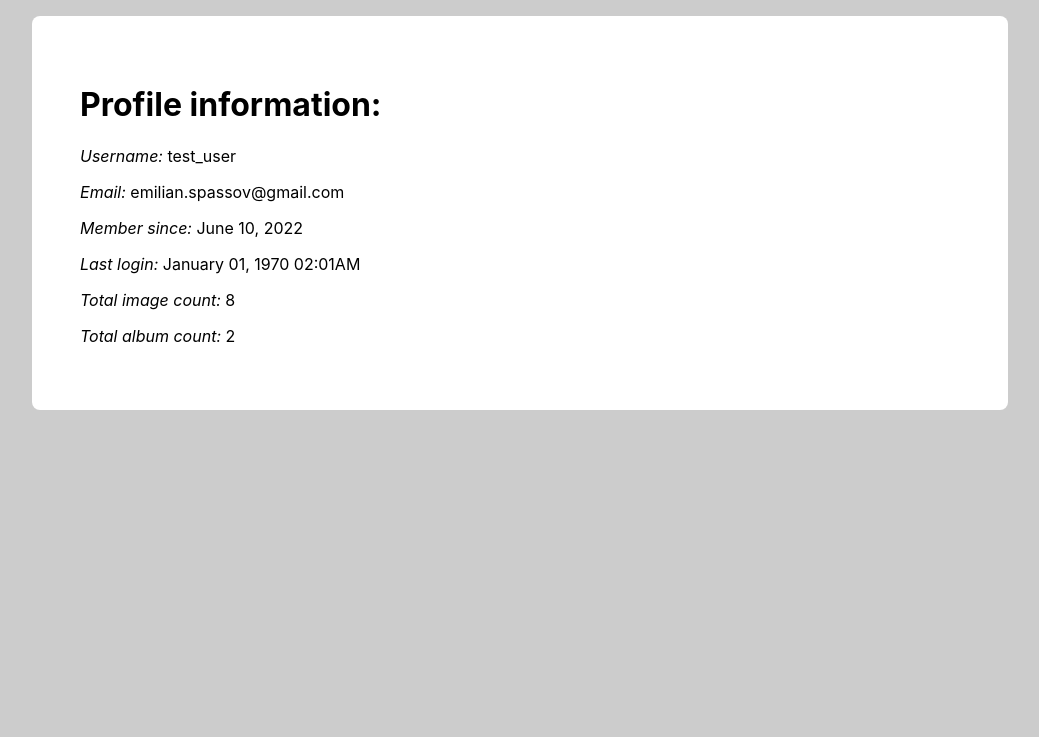
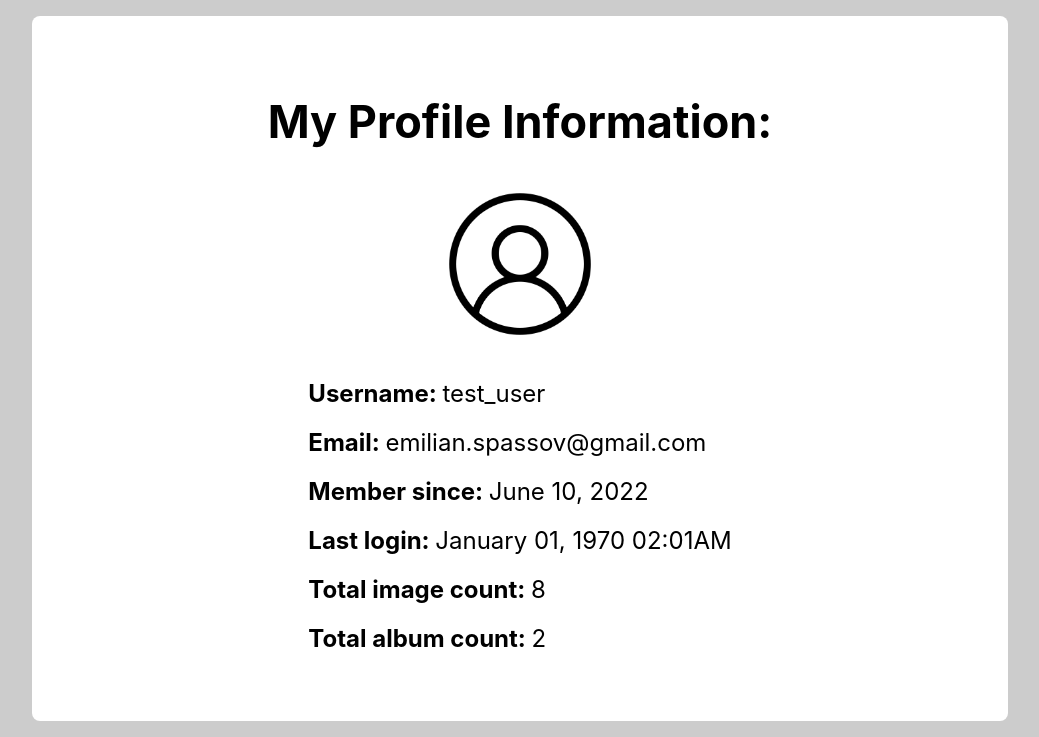
Before and after one commit to Emoto13/gallery, a PHP site: page /profile.php in a window 1280 px wide. Shown: the part 73-810 px from the top of the page, without its empty margins (120-1159 px from the left). Before the commit the page ends 483 px from the top, so only its background shows below. Run offline with PHP 8.4, Linux system fonts and the light colour scheme; the visitor is signed in with stand-in values (Sample User, id 1); data comes from the database, SQL or seed files in the repository.

Commit message:
Add profile page modifications

```diff
--- a/client/albums.php
+++ b/client/albums.php
@@ -7,9 +7,8 @@
     <div class="flex">
         <h1 id="albums-title" class="inline-flex">Albums</h1>
         <div class="inline-flex">
-            <button onclick="openModal()" class="form-button" id="create-album-btn">Create new album</button>
-            <button onclick="openMergeModal()" class="form-button" id="merge-album-btn">Merge existing
-                albums</button>
+            <button onclick="openModal()" class="form-button" id="create-album-btn">Create album</button>
+            <button onclick="openMergeModal()" class="form-button" id="merge-album-btn">Merge albums</button>
         </div>
     </div>
     <div class="modal" id="create-modal">
--- /dev/null
+++ b/client/css/profile.css
@@ -0,0 +1,27 @@
+.container {
+    display: flex;
+    flex-direction: column;
+    align-items: center;
+    text-align: center;
+}
+
+.profile-picture {
+    width: 170px;
+    height: 170px;
+}
+
+h1 {
+    font-size: 45px;
+}
+
+p {
+    font-size: 24px;
+    margin: 20px 0;
+    text-align: left;
+}
+
+.profile-details {
+    text-align: left;
+    margin-top: 10px;
+    font-size: 20px;
+}
--- a/client/profile.php
+++ b/client/profile.php
@@ -2,6 +2,15 @@
     require "header.php";
 ?>
 
+<!DOCTYPE html>
+<html>
+<head>
+    <meta charset="UTF-8">
+    <meta name="viewport" content="width=device-width, initial-scale=1.0">
+    <title>Profile</title>
+    <link rel="stylesheet" type="text/css" href="css/profile.css">
+</head>
+<body>
     <main class="container">
         <?php
 
@@ -25,11 +34,16 @@
         mysqli_stmt_bind_param($statement_basic_details, "i", $_SESSION['user_id']);
         mysqli_stmt_execute($statement_basic_details);
         $result_basic_details = mysqli_stmt_get_result($statement_basic_details)->fetch_assoc();
-    echo '<h1>Profile information:</h1>';
-    echo '<p> <em>Username: </em>'.$result_basic_details['username'].'</p>';
-    echo '<p> <em>Email: </em>'.$result_basic_details['email'].'</p>';
-    echo '<p> <em>Member since: </em>'.date('F d, Y', strtotime($result_basic_details['date_registered'])).'</p>';
-    echo '<p> <em>Last login: </em>'.date('F d, Y h:mA', $_SESSION['start_time']).'</p>';
+
+        echo '<h1>My Profile Information:</h1>';
+
+        echo '<img src="images/profile_picture.png" class="profile-picture" alt="Picture">';
+
+        echo '<div class="profile-details">';
+        echo '<p> <b>Username: </b>'.$result_basic_details['username'].'</p>';
+        echo '<p> <b>Email: </b>'.$result_basic_details['email'].'</p>';
+        echo '<p> <b>Member since: </b>'.date('F d, Y', strtotime($result_basic_details['date_registered'])).'</p>';
+        echo '<p> <b>Last login: </b>'.date('F d, Y h:mA', $_SESSION['start_time']).'</p>';
 
 
         // Fetch uploaded images info
@@ -44,7 +58,7 @@
         mysqli_stmt_bind_param($statement_images_count, "i", $_SESSION['user_id']);
         mysqli_stmt_execute($statement_images_count);
         $result_images_count = mysqli_stmt_get_result($statement_images_count)->fetch_array();
-    echo '<p> <em>Total image count: </em>'.$result_images_count[0].'</p>';
+        echo '<p> <b>Total image count: </b>'.$result_images_count[0].'</p>';
 
 
         // Fetch uploaded albums info
@@ -58,8 +72,10 @@
         mysqli_stmt_bind_param($statement_albums_count, "i", $_SESSION['user_id']);
         mysqli_stmt_execute($statement_albums_count);
         $result_albums_count = mysqli_stmt_get_result($statement_albums_count)->fetch_array();
-    echo '<p> <em>Total album count: </em>'.$result_albums_count[0].'</p>';
+        echo '<p> <b>Total album count: </b>'.$result_albums_count[0].'</p>';
+        echo '</div>';
 
         mysqli_close($conn);
         ?>
     </main>
+</body>
--- a/config.php
+++ b/config.php
@@ -11,8 +11,7 @@ class Config
     public $DB_NAME = "web_gallery";
     public $DB_USERNAME = "root";
     public $DB_PASSWORD = "";
-    public $IMAGE_DIR_PATH = "/Applications/XAMPP/htdocs/gallery/server/images/";
+    public $IMAGE_DIR_PATH = "C:\\xampp\htdocs\gallery\server\images\\";
     public $CLIENT_DIR_PATH = "/gallery/client/";
-
 }
 ?>
```
Also changed, not shown: client/images/profile_picture.png (added). Lines whose indentation alone changed are shown as unchanged.
